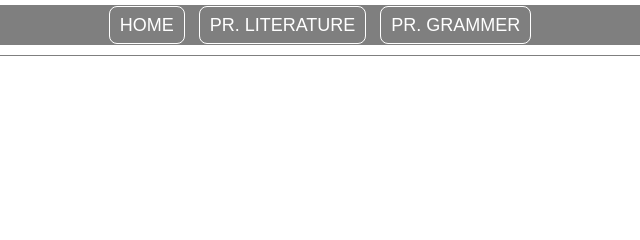
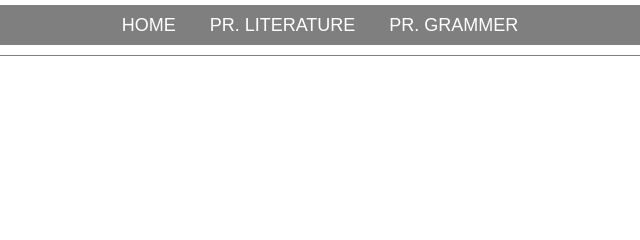
Before and after one commit to KavishSuneja/Educatara, a plain HTML site: page practice.html in a window 1280 px wide. Shown: the top 240 px of the page, 320-960 px from the left. Drawn offline with Linux system fonts and the light colour scheme.

Commit message:
educataravupdate3

```diff
--- a/practice.css
+++ b/practice.css
@@ -32,7 +32,7 @@ li{
 }
 
 a{
-    border: 1px solid white;
+    border: px solid white;
     border-radius: 8px;
 
     /*FONTS*/
--- a/practice.html
+++ b/practice.html
@@ -13,7 +13,7 @@
           <div class="upper">
                                   <nav>
                                        <ul>
-                                         <li><a href="#">Home</a></li>
+                                         <li><a href="index.html">Home</a></li>
                                          <li><a href="#"> Pr. Literature</a>
                                                 <ul class="dropdown">
                                                     <li><a href="#">Chapter 1</a></li>
```
